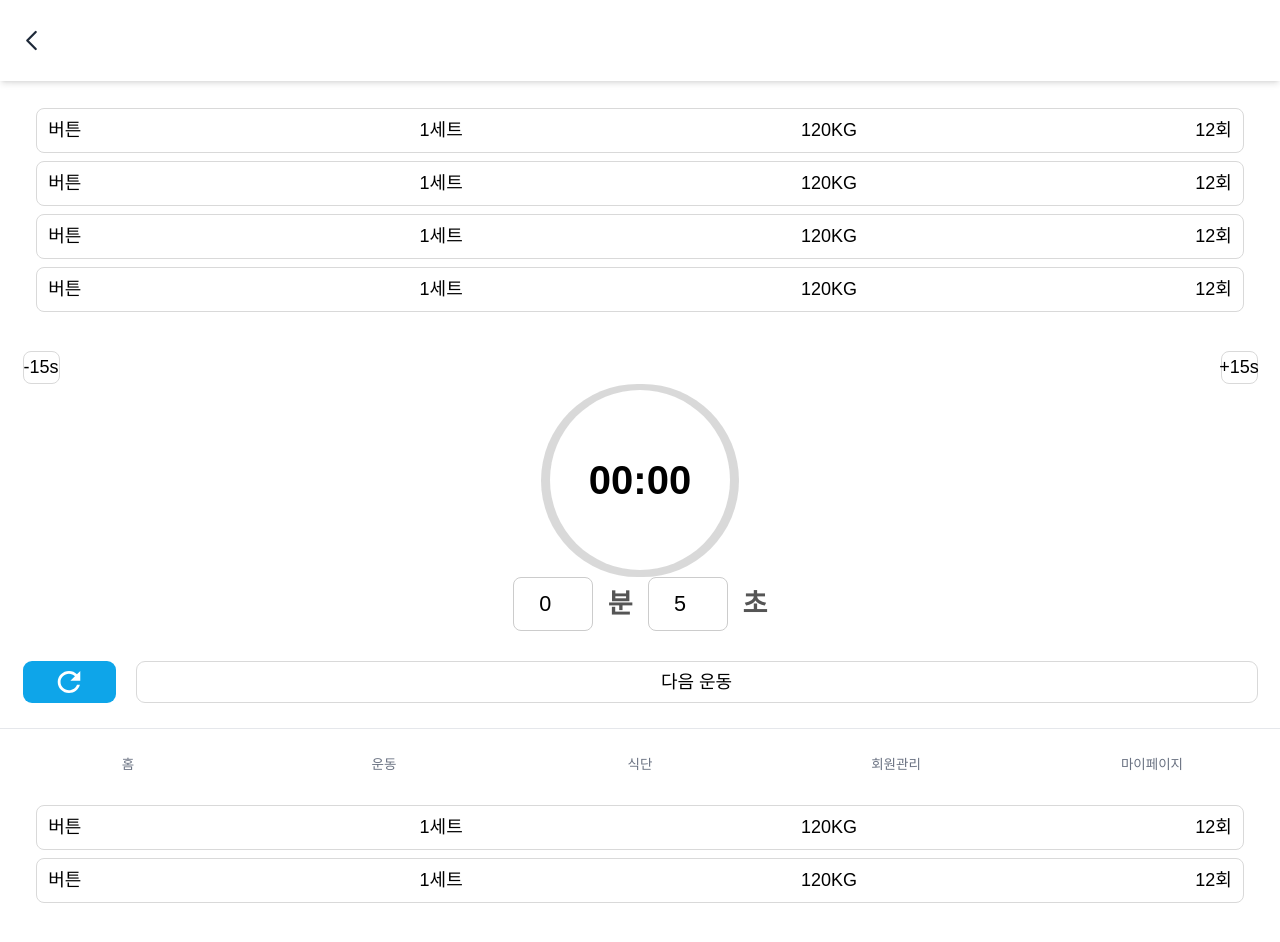
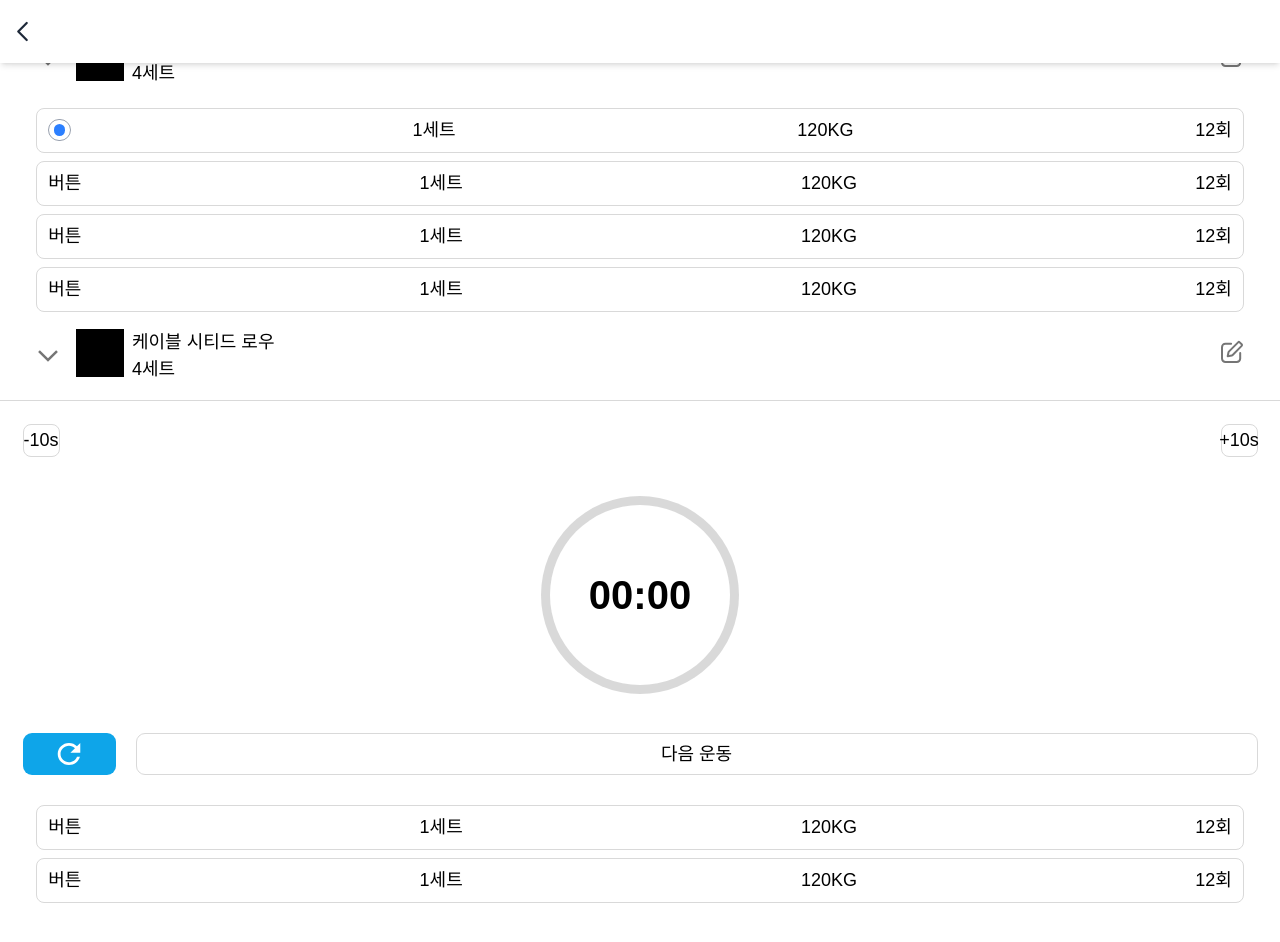
Before and after one commit to linkfit-2025/linkfit-web, a Next.js app: page /workout/programs/1/1 in a window 1280 px wide. Shown: the top 942 px of the page. Built offline with nearby package versions, Linux system fonts and the light colour scheme.

Commit message:
Fix: 헤더 높이 조정, Excercise 체크박스 버튼 디자인 적용

```diff
--- a/src/app/(common)/page.tsx
+++ b/src/app/(common)/page.tsx
@@ -2,7 +2,7 @@ import Timer from "@/components/common/Timer";
 
 export default function Home() {
   return (
-    <div className="min-h-screen flex-col items-center justify-center pt-[72px]">
+    <div className="min-h-screen flex-col items-center justify-center pt-[60px]">
       <Timer />
     </div>
   );
--- a/src/components/common/Excercise.tsx
+++ b/src/components/common/Excercise.tsx
@@ -33,12 +33,22 @@ const Excercise = () => {
       </div>
       <div className="flex flex-col gap-[8px]">
         <div className="flex items-center px-2.5 justify-between h-[45px] border border-[#d9d9d9] rounded-[8px]">
-          <div>버튼</div>
+          <button className="w-5 h-5 flex items-center justify-center rounded-full border border-gray-400">
+            <div className="w-2.5 h-2.5 bg-blue-500 rounded-full" />
+          </button>
           <div>1세트</div>
           <div>120KG</div>
           <div>12회</div>
         </div>
         <div className="flex items-center px-2.5 justify-between h-[45px] border border-[#d9d9d9] rounded-[8px]">
+          {/* <button
+        onClick={() => setChecked(!checked)}
+        className="w-5 h-5 flex items-center justify-center rounded-full border border-gray-400"
+      >
+        {checked && (
+          <div className="w-2.5 h-2.5 bg-blue-500 rounded-full" />
+        )}
+      </button> */}
           <div>버튼</div>
           <div>1세트</div>
           <div>120KG</div>
--- a/src/components/common/Timer.tsx
+++ b/src/components/common/Timer.tsx
@@ -133,20 +133,20 @@ export const Timer = () => {
   };
 
   return (
-    <div className="flex flex-col w-full px-5 h-[50%] min-h-[375px] justify-center items-center fixed bottom-[72px] bg-white left-0 right-0 pt-5">
+    <div className="flex flex-col w-full px-5 h-[50%] min-h-[375px] justify-between items-center fixed bottom-0 bg-white left-0 right-0 pt-5 z-50 border-t border-[#d9d9d9]">
       {/* +/- 버튼 */}
       <div className="w-full flex justify-between">
         <button
-          onClick={() => changeSeconds(-15)}
+          onClick={() => changeSeconds(-10)}
           className="flex justify-center items-center w-[37px] h-[33px] border border-[#d9d9d9] rounded-[8px]"
         >
-          -15s
+          -10s
         </button>
         <button
-          onClick={() => changeSeconds(15)}
+          onClick={() => changeSeconds(10)}
           className="flex justify-center items-center w-[37px] h-[33px] border border-[#d9d9d9] rounded-[8px]"
         >
-          +15s
+          +10s
         </button>
       </div>
 
@@ -165,7 +165,7 @@ export const Timer = () => {
         </div>
       </div>
 
-      {/* 입력창 */}
+      {/* 입력창
       {!isRunning && remainingMs === 0 && (
         <div
           style={{
@@ -212,7 +212,7 @@ export const Timer = () => {
             초
           </span>
         </div>
-      )}
+      )} */}
 
       {/* 리셋 버튼 */}
       <div
--- a/src/components/common/header.tsx
+++ b/src/components/common/header.tsx
@@ -33,7 +33,7 @@ const Header = ({
   };
 
   return (
-    <header className="bg-white p-4 fixed top-0 left-0 right-0 z-50 shadow-md">
+    <header className="bg-white p-2 fixed top-0 left-0 right-0 z-50 shadow-md">
       <nav className="container mx-auto flex justify-between items-center">
         <button
           onClick={handleBack}
```
